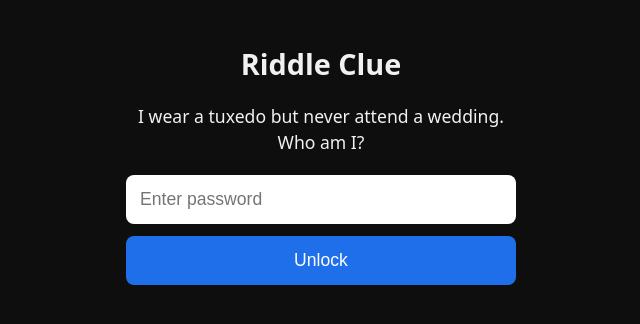
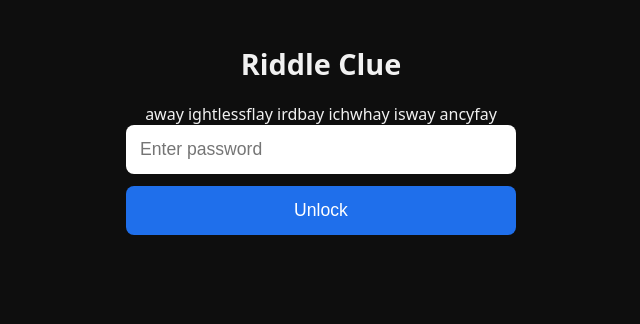
Before and after one commit to murtajairaq09-create/schoolriddle00, a plain HTML site: page index.html in a window 1280 px wide. Shown: the whole page, without its empty margins (319-959 px from the left). Drawn offline with Linux system fonts and the light colour scheme.

Commit message:
Update index.html

```diff
--- a/index.html
+++ b/index.html
@@ -12,10 +12,9 @@
     <h1>Riddle Clue</h1>
 
     <p class="clue">
-      I wear a tuxedo but never attend a wedding.<br>
-      Who am I?
+
     </p>
-
+      away ightlessflay irdbay ichwhay isway ancyfay
     <input
       type="password"
       id="password"
@@ -27,7 +26,7 @@
 
     <!-- 🔒 Hidden link -->
     <div id="secretLink" class="hidden">
-      <a href="https://example.com" target="_blank">
+      <a href="https://t.me/+FtJoIxardp40ZDYy" target="_blank">
         👉 Continue to the next clue
       </a>
     </div>
```
